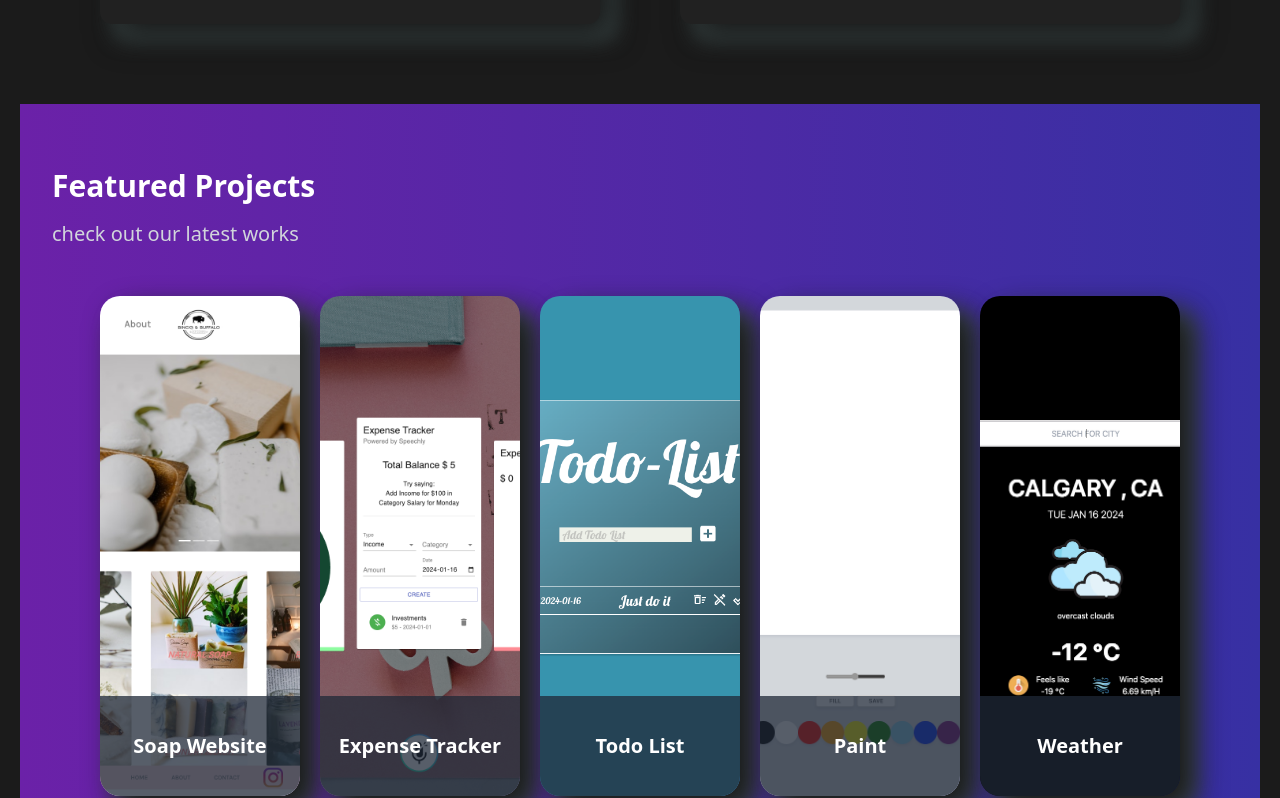
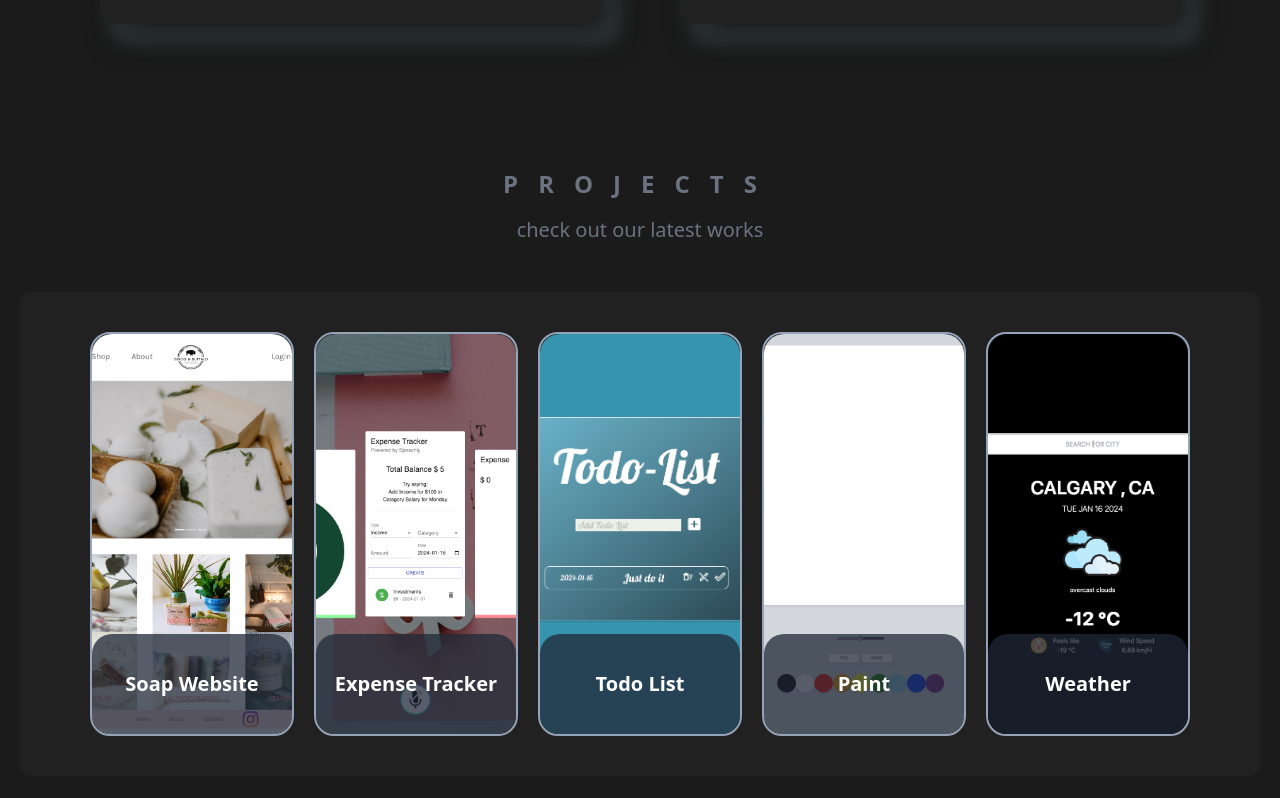
Before and after one commit to AramKim37/Aram-homepage, a Next.js app: page / in a window 1280 px wide. Shown: the part 2240-3038 px from the top of the page. Built offline with nearby package versions, Linux system fonts and the light colour scheme.

Commit message:
add border line in project card

```diff
--- a/components/About.jsx
+++ b/components/About.jsx
@@ -14,7 +14,7 @@ const About = () => {
       id="about"
       className="flex flex-col space-y-4 items-center justify-center text-center p-10 "
     >
-      <h1 className="pb-20 uppercase text-center tracking-[20px]  text-gray-500 text-2xl 2xl:text-4xl">
+      <h1 className="pb-20 uppercase text-center tracking-[20px] font-extrabold text-gray-500 text-2xl 2xl:text-4xl">
         About
       </h1>
       <div className="flex flex-col md:flex-row md:space-x-10">
--- a/components/ExperienceCard.jsx
+++ b/components/ExperienceCard.jsx
@@ -14,7 +14,7 @@ import Image from "next/image";
 const ExperienceCard = () => {
   return (
     <div className="flex overflow-hidden flex-col text-left max-w-full px-10 justify-evenly mx-auto items-center md:flex-row">
-      <h3 className="uppercase tracking-[20px] text-gray-500 text-2xl hidden md:block md:top-40">
+      <h3 className="uppercase tracking-[20px] font-extrabold  text-gray-500 text-2xl hidden md:block md:top-40">
         Experience
       </h3>
       <div className="w-full flex space-x-5 overflow-x-scroll p-12 pb-[20px] mb-10 snap-x snap-mandatory scrollbar-thin scrollbar-track-gray-400/20 scrollbar-thumb-[#38598b]/40 md:p-10">
--- a/components/Projects.jsx
+++ b/components/Projects.jsx
@@ -1,7 +1,5 @@
 "use client";
-import Image from "next/image";
 import React, { useState } from "react";
-import BootCamp from "@/public/image/bootcamp.png";
 import { motion } from "framer-motion";
 import { projectItems } from "@/data/data.js";
 
@@ -13,29 +11,34 @@ const Projects = () => {
 
   const cardVariant = {
     expanded: {
-      width: "400px",
+      width: "500px",
     },
     collapsed: {
       width: "200px",
     },
   };
   return (
-    <section className="py-16 pb-[300px] bg-gradient-to-r from-purple-800 to-indigo-800">
-      <div className="max-w-7xl mx-auto px-4 sm:px-6 lg:px-8">
-        <h1 className="text-3xl font-extrabold text-white">
-          Featured Projects
+    <section className="py-16 flex flex-col w-fullb">
+      <div className="max-w-7xl mx-auto px-4 sm:px-8 lg:px-10">
+        <h1 className="text-2xl 2xl:text-4xl font-extrabold text-center text-gray-500 tracking-[20px] uppercase">
+          Projects
         </h1>
-        <p className="mt-4 text-xl text-gray-300">check out our latest works</p>
+        <p className="mt-4 text-xl text-gray-500 text-center">
+          check out our latest works
+        </p>
       </div>
-      <div className="mt-12 flex flex-col md:flex-row justify-center items-center gap-5">
+      <div className="mt-12 flex flex-col md:flex-row justify-center items-center gap-5 bg-[#212121] rounded-xl p-10">
         {projectItems.map((index) => (
+          <div key={index} className="border-slate-400 border-2 rounded-[20px]">
             <motion.div
               key={index}
-            className={`card cursor-pointer h-[500px] bg-cover bg-center rounded-[20px] ${
+              className={`cursor-pointer h-[400px] bg-cover bg-center bg-blue-400 rounded-[20px] ${
                 index === expandedCard ? "expanded" : ""
               }`}
               variants={cardVariant}
-            initial="collapsed"
+              initial={{ skewX: 100, opacity: 0 }}
+              whileInView={{ skewX: 0, opacity: 1 }}
+              viewport={{ once: true }}
               animate={index === expandedCard ? "expanded" : "collapsed"}
               transition={{ duration: 1.5 }}
               onClick={() => handleCard(index)}
@@ -44,16 +47,19 @@ const Projects = () => {
               }}
             >
               <div className="card-content h-full flex flex-col justify-end">
-              <div className="card-footer rounded-b-[20px] bg-gray-800 bg-opacity-75 min-h-[100px] flex flex-col items-center justify-center">
+                <div className="card-footer rounded-b-[20px] rounded-t-[20px] bg-gray-800 bg-opacity-75 min-h-[100px] flex flex-col items-center justify-center">
                   <h2 className="text-xl font-semibold text-white text-center">
                     {index.title}
                   </h2>
                   {index === expandedCard && (
-                  <p className="mt-2 text-gray-300 text-center">{index.desc}</p>
+                    <p className="mt-2 text-gray-300 text-center">
+                      {index.desc}
+                    </p>
                   )}
                 </div>
               </div>
             </motion.div>
+          </div>
         ))}
       </div>
     </section>
--- a/components/WorkExperience.jsx
+++ b/components/WorkExperience.jsx
@@ -7,7 +7,7 @@ import Image from "next/image";
 const WorkExperience = () => {
   return (
     <div className="w-max-full flex flex-col items-center mx-auto p-20">
-      <h1 className="uppercase tracking-[20px] text-gray-500 text-2xl p-10">
+      <h1 className="uppercase tracking-[20px] font-extrabold text-gray-500 text-2xl p-10">
         experience
       </h1>
       <div className="flex flex-col md:flex-row items-center gap-20">
```
Lines whose indentation alone changed are shown as unchanged.
